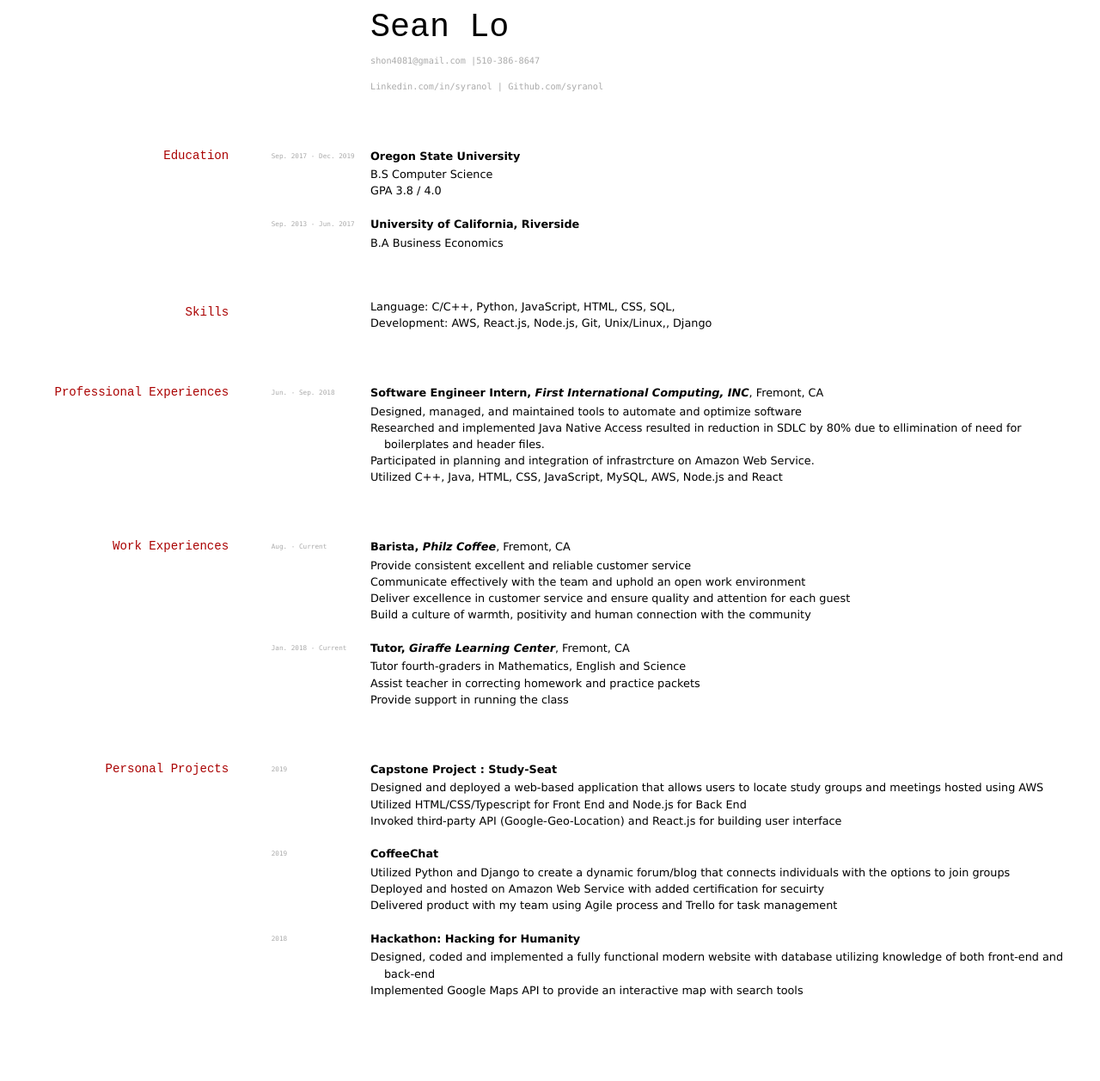
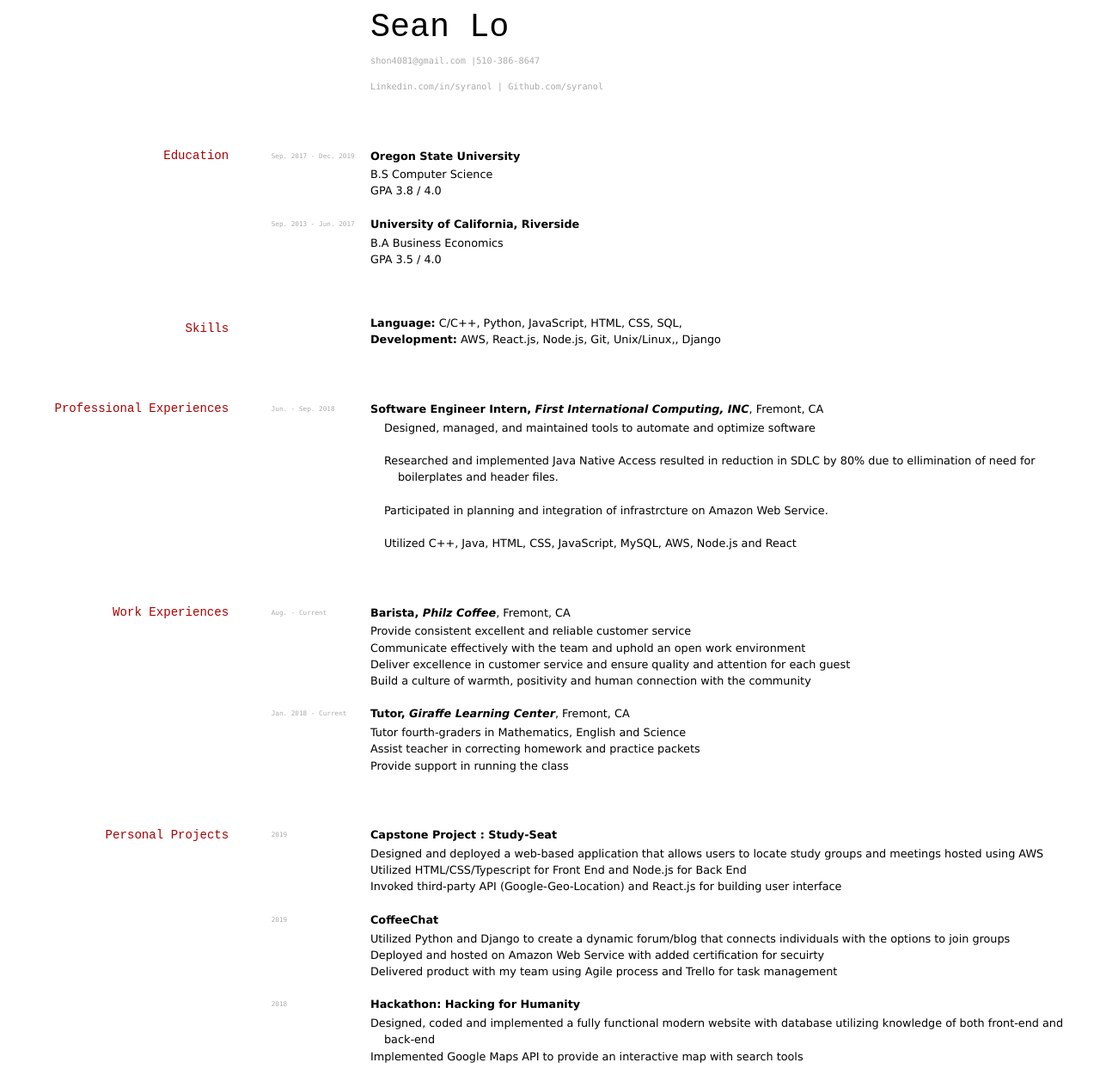
Before and after one commit to elipapa/markdown-cv, a Jekyll site: the page built from index.md, in a window 1280 px wide. Shown: the whole page at 86% size. Built offline with Jekyll 4.4.1, drawn with Linux system fonts in a browser that asks for light colours; before the commit the page ends 1180 px from its top, so only the background shows below that.

Commit message:
Update index.md

```diff
--- a/index.md
+++ b/index.md
@@ -24,22 +24,25 @@
 `Sep. 2013 - Jun. 2017`
 __University of California, Riverside__
 - B.A Business Economics
+- GPA 3.5 / 4.0
 
 ## Skills
-- Language: C/C++, Python, JavaScript, HTML, CSS, SQL,
-- Development: AWS, React.js, Node.js, Git, Unix/Linux,, Django
+- __Language:__ C/C++, Python, JavaScript, HTML, CSS, SQL,
+- __Development:__ AWS, React.js, Node.js, Git, Unix/Linux,, Django
 
 ## Professional Experiences
 `Jun. - Sep. 2018`
 __Software Engineer Intern, *First International Computing, INC*__, Fremont, CA
-- Designed, managed, and maintained tools to automate and optimize software
-- Researched and implemented Java Native Access resulted in reduction in SDLC by 80%
+
+- - Designed, managed, and maintained tools to automate and optimize software
+- - Researched and implemented Java Native Access resulted in reduction in SDLC by 80%
 due to ellimination of need for boilerplates and header files.
-- Participated in planning and integration of infrastrcture on Amazon Web Service.
-- Utilized C++, Java, HTML, CSS, JavaScript, MySQL, AWS, Node.js and React
+- - Participated in planning and integration of infrastrcture on Amazon Web Service.
+- - Utilized C++, Java, HTML, CSS, JavaScript, MySQL, AWS, Node.js and React
 
 ## Work Experiences
 `Aug. - Current` __Barista, *Philz Coffee*__, Fremont, CA
+
 - Provide consistent excellent and reliable customer service
 - Communicate effectively with the team and uphold an open work environment
 - Deliver excellence in customer service and ensure quality and attention for each guest
```
